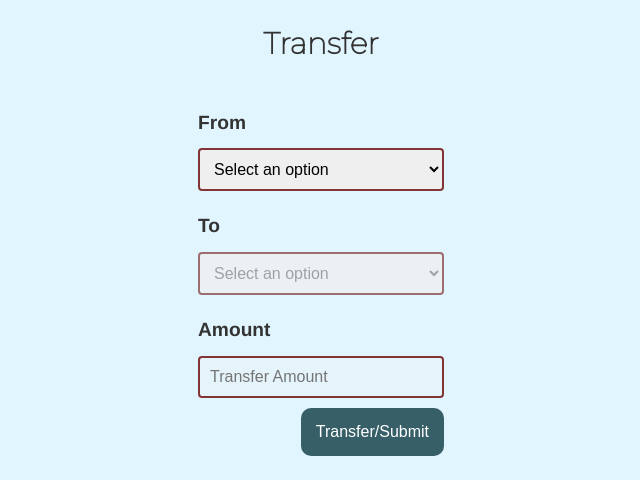
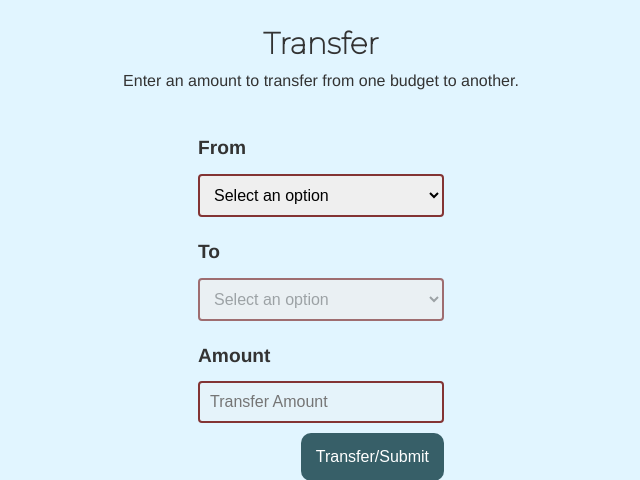
Before and after one commit to KodyMillar/ExpendAware, a Flask app: page /transfer in a window 1280 px wide. Shown: the part 140-620 px from the top of the page, without its empty margins (319-959 px from the left). Run offline with Flask 3, Linux system fonts and the light colour scheme.

Commit message:
add description to transfer

```diff
--- a/templates/transfer.html
+++ b/templates/transfer.html
@@ -4,7 +4,8 @@
 {% block h1 %}<h1>ExpendAware</h1>{% endblock %}
 {% block content %}
 <h2> Transfer </h2>
-<form method="POST" id="transfer-form">
+    <p>Enter an amount to transfer from one budget to another.</p>
+    <form method="POST" id="transfer-form">
     <p>From</p>
     <select id="budget-from" name="budget-from">
         <option value="defaultOption">Select an option</option>
```
